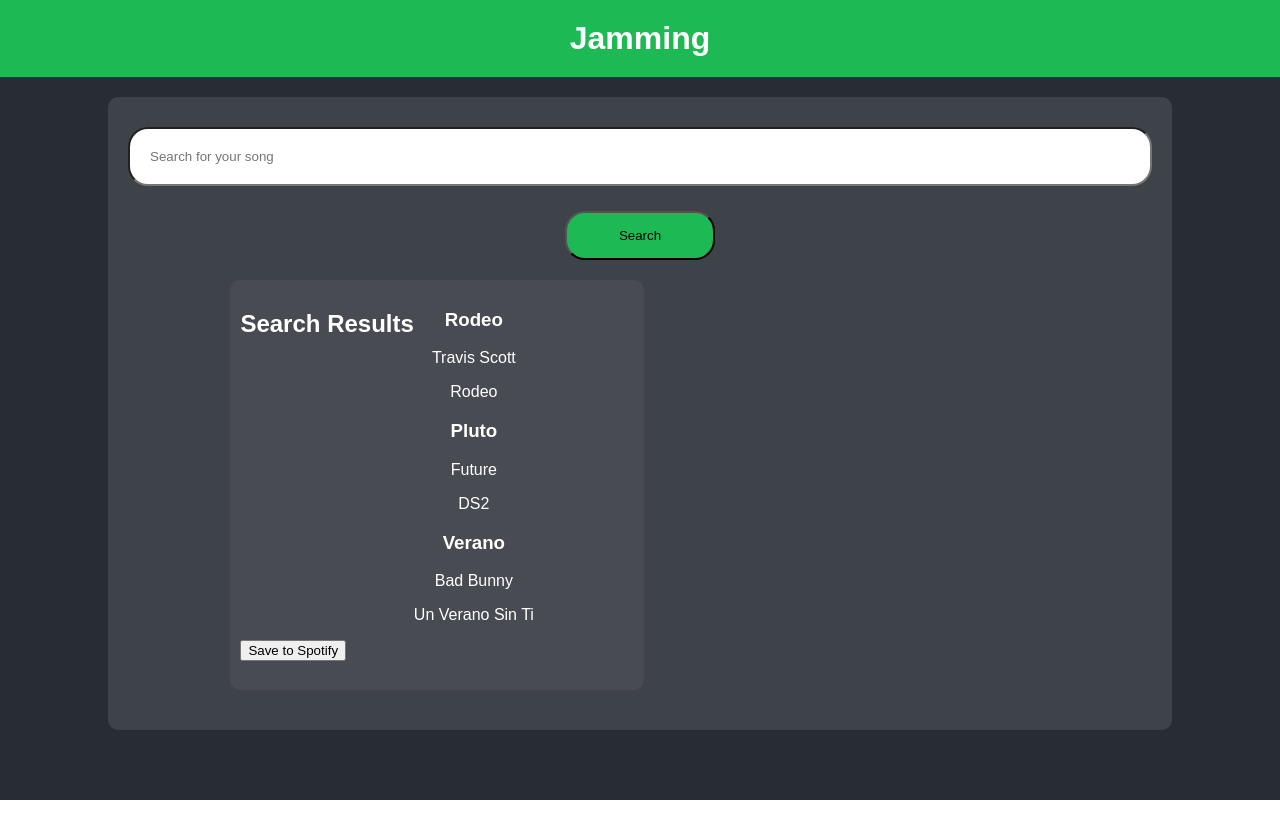
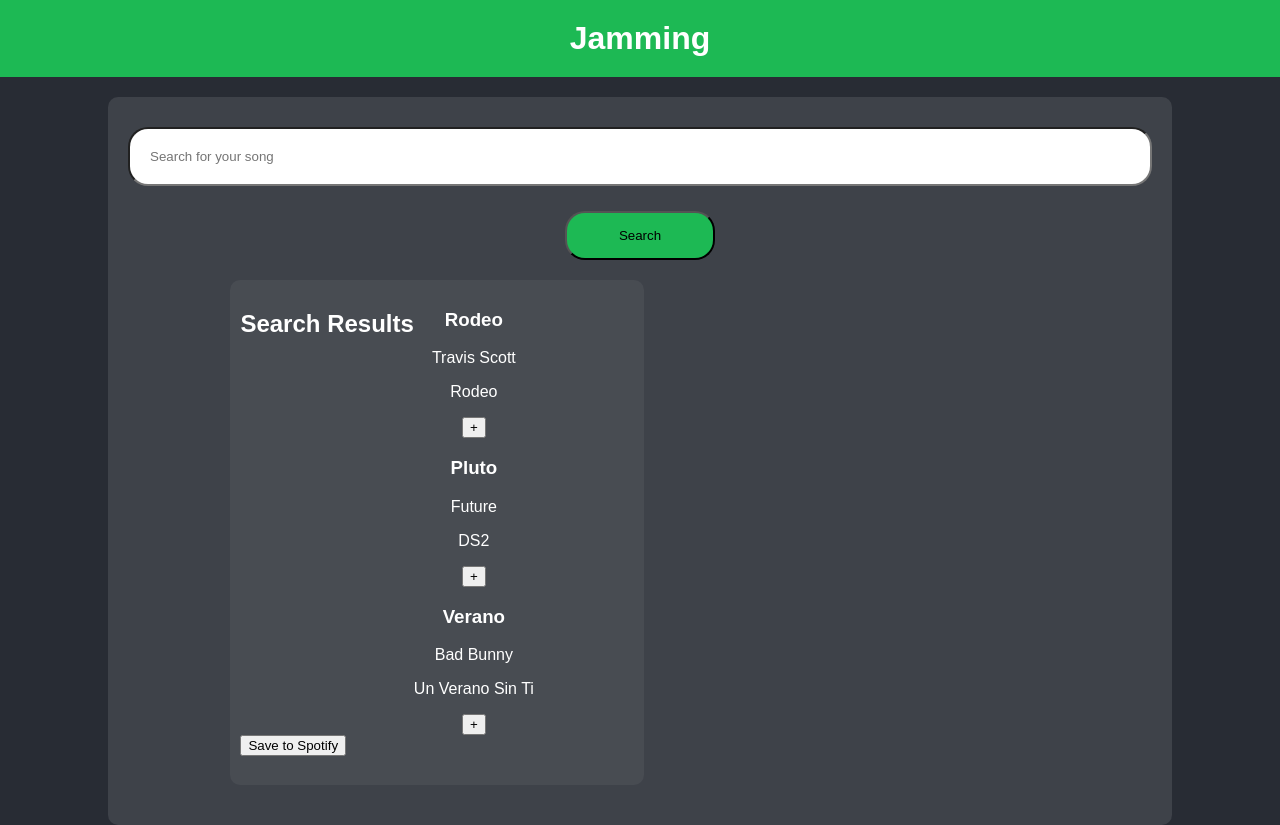
Before and after one commit to jorgecanseco-gh/Jamming-Project, a React (Create React App) app: page / in a window 1280 px wide. Before the commit the page ends 800 px from the top, so only its background shows below. Built offline with nearby package versions, Linux system fonts and the light colour scheme.

Commit message:
Implement adding songs to a custom Playlist

```diff
--- a/src/App.js
+++ b/src/App.js
@@ -10,6 +10,15 @@ import Track from './Components/Track/Track';
 
 
 function App() {
+
+  const addTrack = (track) => {
+    let tracks = [...playlistTracks];
+    const alreadyInPlayList = playlistTracks.some((savedTrack) => savedTrack.id === track.id);
+    if (!alreadyInPlayList) {
+      tracks.push(track);
+      setPlaylistTracks(tracks);
+    }
+  }
 
   const initialTracks = [
     {
@@ -45,7 +54,10 @@ function App() {
         <SearchBar />
         <div className={styles.content}>
           <div className={styles.searchResults}>
-            <SearchResults searchResults={searchResults} />
+            <SearchResults
+            searchResults={searchResults}
+            onAdd={addTrack}
+            />
             <Playlist PlaylistName={PlaylistName} playlistTracks={playlistTracks} />
           </div>
         </div>
--- a/src/Components/SearchResults/SearchResults.js
+++ b/src/Components/SearchResults/SearchResults.js
@@ -5,16 +5,16 @@ import Track from "../Track/Track";
 
 // Function component to display the search results
 
-function SearchResults({ searchResults }) {
+function SearchResults({ searchResults, onAdd }) {
     return (
         <div className={styles.SearchResults}>
             <h2>Search Results</h2>
             <section>
                 {searchResults.map((track) => {
-                    const { id, name, artist, album } = track;
+                    const { id, name, artist, album} = track;
                     return (
                         <div>
-                        <Track key={id} name={name} artist={artist} album={album}/>
+                        <Track key={id} name={name} artist={artist} album={album} track={track} onAdd={onAdd}/>
                         {/* Include a button to add o eliminate the track from the playlist */}
                         </div>
                     )
--- a/src/Components/Track/Track.js
+++ b/src/Components/Track/Track.js
@@ -4,12 +4,13 @@ import styles from './Track.module.css';
 
 // component to display a single track
 
-function Track({name, artist, album}) {
+function Track({name, artist, album, track, onAdd}) {
     return (
         <div className={styles.Track}>
             <h3>{name}</h3>
             <p>{artist}</p>
             <p>{album}</p>
+            <button onClick={() => onAdd(track)}>+</button>
         </div>
     )
 }
```
